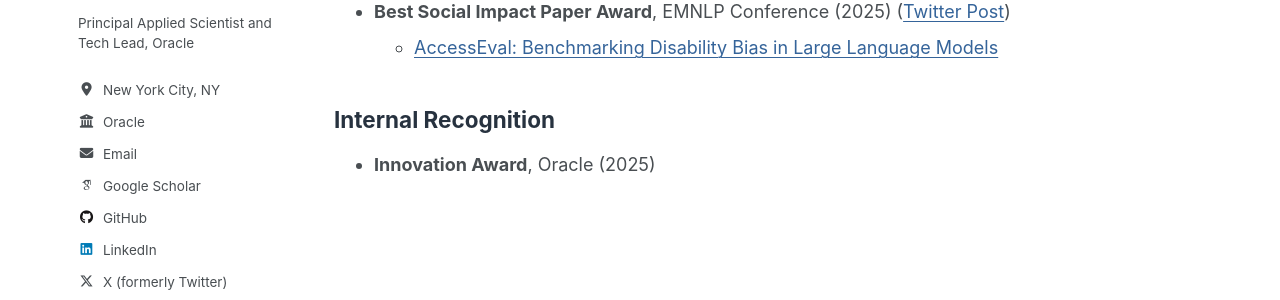
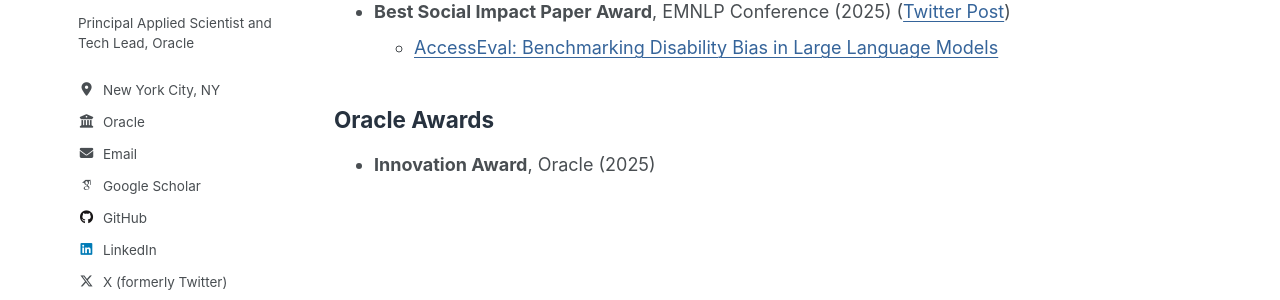
Before and after one commit to HITESHLPATEL/hiteshlpatel.github.io, a Jekyll site: the page built from _pages/awards.md, in a window 1280 px wide. Shown: the part 318-618 px from the top of the page. Built offline with Jekyll 4.4.1, drawn with Linux system fonts in a browser that asks for light colours.

Commit message:
Clarify Oracle awards heading

```diff
--- a/_pages/awards.md
+++ b/_pages/awards.md
@@ -15,6 +15,6 @@ author_profile: true
 - **Best Social Impact Paper Award**, EMNLP Conference (2025) ([Twitter Post](https://x.com/emnlpmeeting/status/1986923462619734140?s=12))
   - [AccessEval: Benchmarking Disability Bias in Large Language Models](https://aclanthology.org/2025.emnlp-main.1653/)
 
-## Internal Recognition
+## Oracle Awards
 
 - **Innovation Award**, Oracle (2025)
```
Also changed, not shown: other parts of _pages/awards.md (+1 -1 lines).
